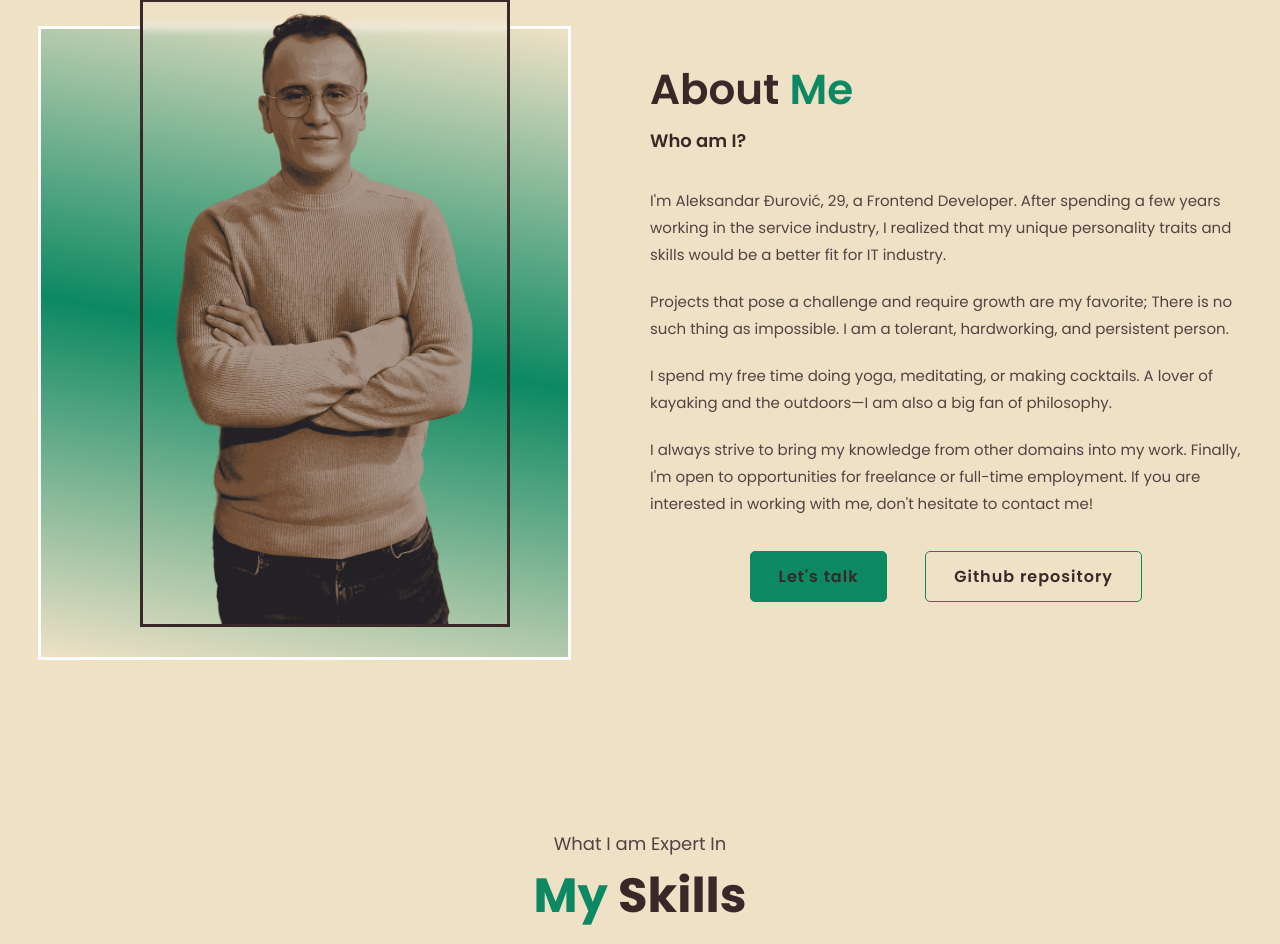
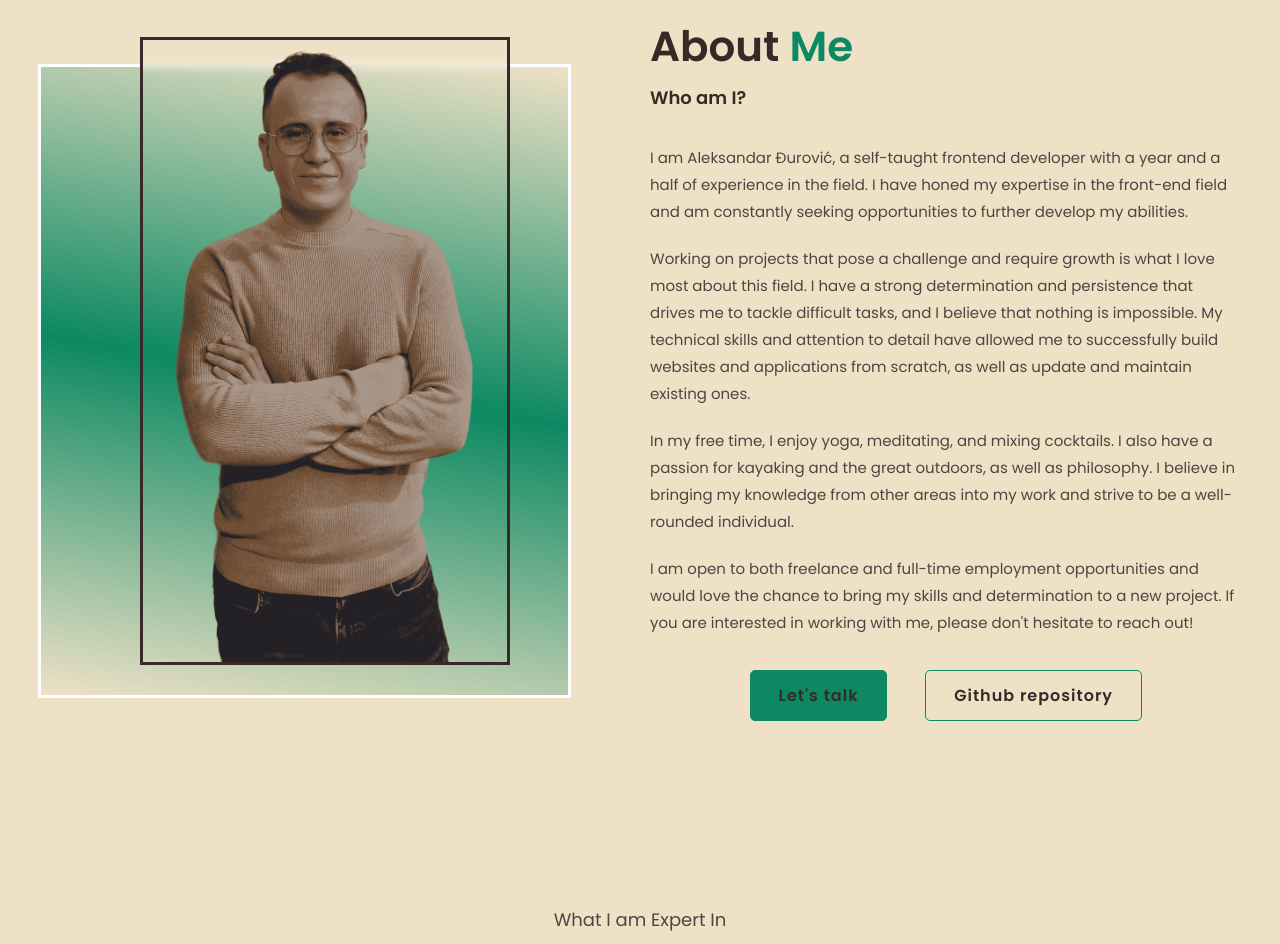
Before and after one commit to DjurovicAleksandar/Portfolio, a plain HTML site: page index.html in a window 1280 px wide. Shown: the part 884-1828 px from the top of the page. Drawn offline with nearby package versions, Linux system fonts and the light colour scheme.

Commit message:
Updating about section

```diff
--- a/index.html
+++ b/index.html
@@ -96,25 +96,31 @@
         <h4>Who am I?</h4>
         <div class="p__box">
           <p>
-            I'm Aleksandar Đurović, 29, a Frontend Developer. After spending a
-            few years working in the service industry, I realized that my unique
-            personality traits and skills would be a better fit for IT industry.
+            I am Aleksandar Đurović, a self-taught frontend developer with a
+            year and a half of experience in the field. I have honed my
+            expertise in the front-end field and am constantly seeking
+            opportunities to further develop my abilities.
           </p>
           <p>
-            Projects that pose a challenge and require growth are my favorite;
-            There is no such thing as impossible. I am a tolerant, hardworking,
-            and persistent person.
+            Working on projects that pose a challenge and require growth is what
+            I love most about this field. I have a strong determination and
+            persistence that drives me to tackle difficult tasks, and I believe
+            that nothing is impossible. My technical skills and attention to
+            detail have allowed me to successfully build websites and
+            applications from scratch, as well as update and maintain existing
+            ones.
           </p>
           <p>
-            I spend my free time doing yoga, meditating, or making cocktails. A
-            lover of kayaking and the outdoors—I am also a big fan of
-            philosophy.
+            In my free time, I enjoy yoga, meditating, and mixing cocktails. I
+            also have a passion for kayaking and the great outdoors, as well as
+            philosophy. I believe in bringing my knowledge from other areas into
+            my work and strive to be a well-rounded individual.
           </p>
           <p>
-            I always strive to bring my knowledge from other domains into my
-            work. Finally, I'm open to opportunities for freelance or full-time
-            employment. If you are interested in working with me, don't hesitate
-            to contact me!
+            I am open to both freelance and full-time employment opportunities
+            and would love the chance to bring my skills and determination to a
+            new project. If you are interested in working with me, please don't
+            hesitate to reach out!
           </p>
         </div>
         <div style="text-align: center; margin-bottom: 1.5rem">
```
